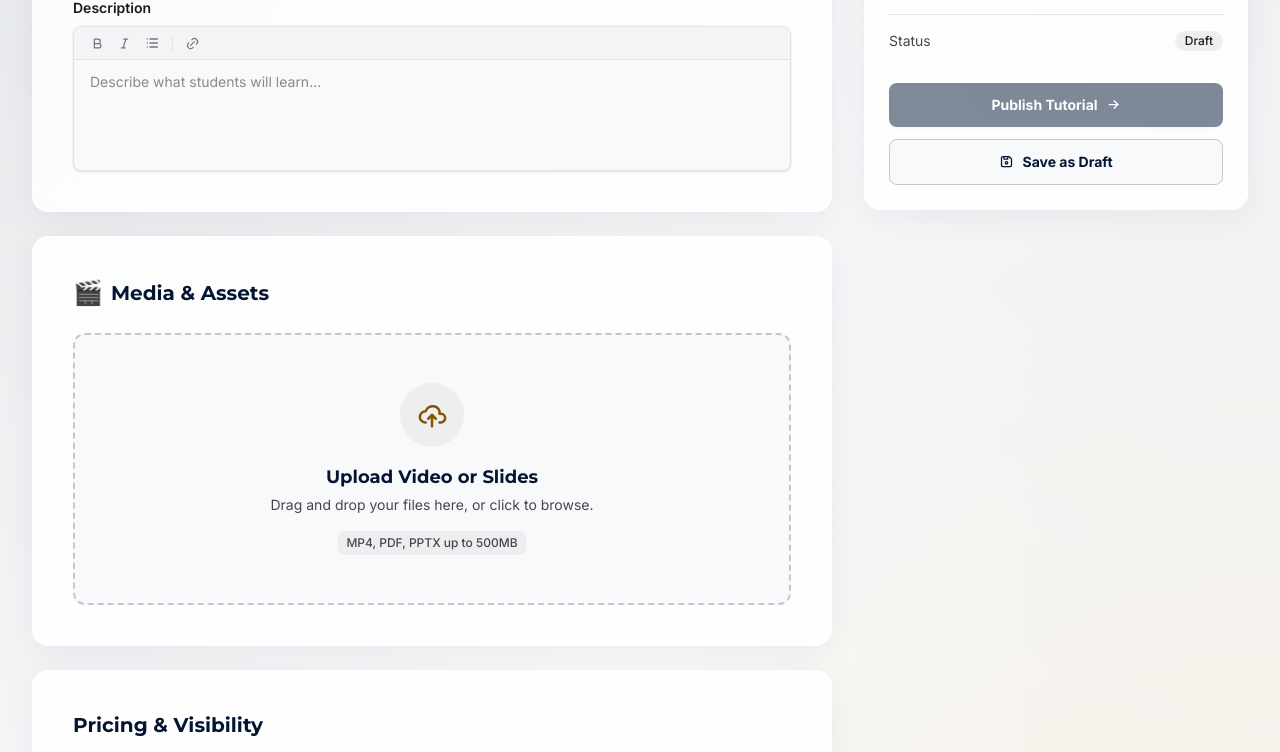
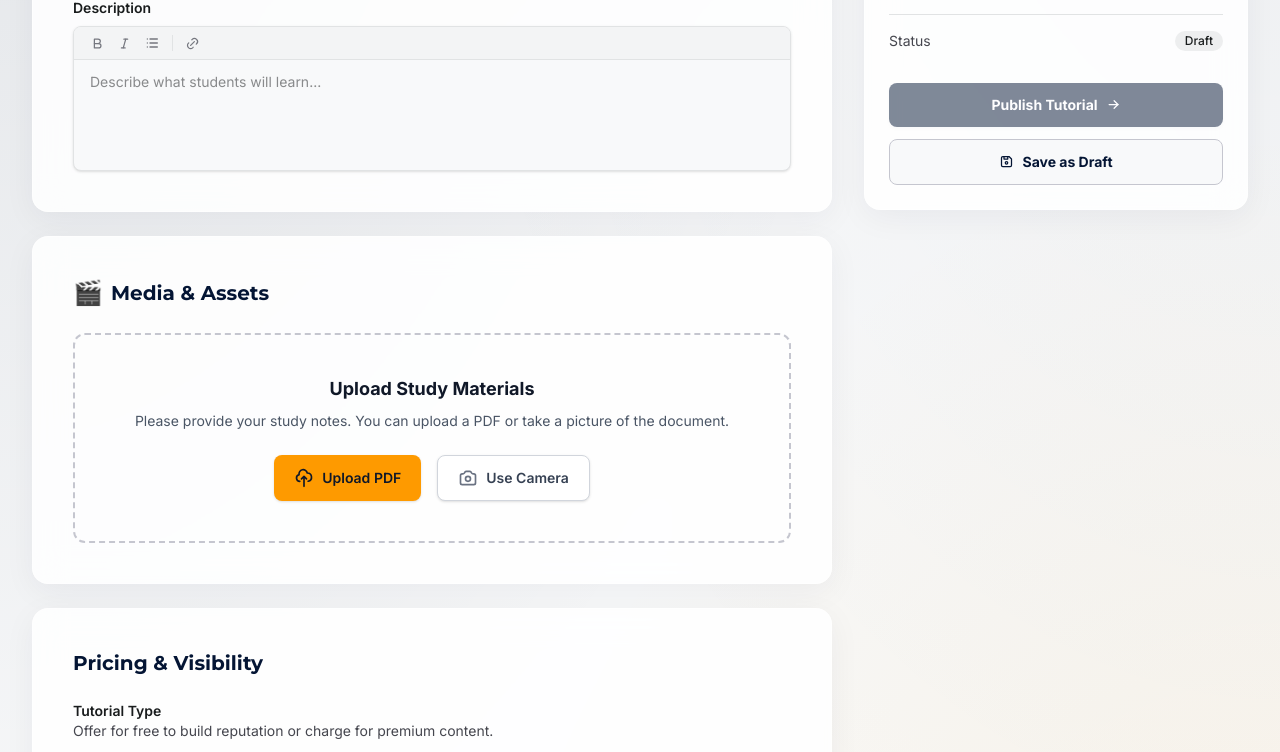
Before and after one commit to CampusHustle/frontend, a React (Vite) app: page /post-listing in a window 1280 px wide. Shown: the part 496-1248 px from the top of the page. Built offline with nearby package versions, Linux system fonts and the light colour scheme.

Commit message:
ui: replaced the upload file logic with uploadentrypoint component and enhance UploadEntryPoint container with interactive dashed border

```diff
--- a/src/components/UploadEntryPoint.jsx
+++ b/src/components/UploadEntryPoint.jsx
@@ -35,7 +35,7 @@ export default function UploadEntryPoint({ onFileSelect }) {
   };
 
   return (
-    <div className="w-full max-w-md rounded-2xl border-2 border-dashed border-gray-200 bg-white p-8 text-center">
+    <div className="w-full cursor-pointer rounded-xl border-2 border-dashed border-outline-variant p-10 text-center transition-colors duration-200 hover:border-primary hover:bg-surface-variant/30">
       <div className="mb-6">
         <h3 className="text-lg font-bold text-gray-900">Upload Study Materials</h3>
         <p className="mt-2 text-sm text-gray-600">
@@ -58,9 +58,8 @@ export default function UploadEntryPoint({ onFileSelect }) {
       <div className="flex flex-col gap-4 sm:flex-row justify-center">
         {/* PDF Upload Port */}
         <label
-          className={`flex cursor-pointer items-center justify-center gap-2 rounded-lg bg-amber-500 px-5 py-3 text-sm font-semibold text-gray-900 transition-colors hover:bg-amber-600 shadow-sm ${
-            isLoading ? 'opacity-50 cursor-not-allowed pointer-events-none' : ''
-          }`}
+          className={`flex cursor-pointer items-center justify-center gap-2 rounded-lg bg-amber-500 px-5 py-3 text-sm font-semibold text-gray-900 transition-colors hover:bg-amber-600 shadow-sm ${isLoading ? 'opacity-50 cursor-not-allowed pointer-events-none' : ''
+            }`}
         >
           {isLoading ? (
             <svg className="h-5 w-5 animate-spin text-gray-900" xmlns="http://www.w3.org/2000/svg" fill="none" viewBox="0 0 24 24">
@@ -84,9 +83,8 @@ export default function UploadEntryPoint({ onFileSelect }) {
 
         {/* Camera Capture Port */}
         <label
-          className={`flex cursor-pointer items-center justify-center gap-2 rounded-lg border border-gray-300 bg-white px-5 py-3 text-sm font-semibold text-gray-700 transition-colors hover:bg-gray-50 shadow-sm ${
-            isLoading ? 'opacity-50 cursor-not-allowed pointer-events-none' : ''
-          }`}
+          className={`flex cursor-pointer items-center justify-center gap-2 rounded-lg border border-gray-300 bg-white px-5 py-3 text-sm font-semibold text-gray-700 transition-colors hover:bg-gray-50 shadow-sm ${isLoading ? 'opacity-50 cursor-not-allowed pointer-events-none' : ''
+            }`}
         >
           <svg className="h-5 w-5 text-gray-500" fill="none" viewBox="0 0 24 24" stroke="currentColor" strokeWidth={2}>
             <path strokeLinecap="round" strokeLinejoin="round" d="M3 9a2 2 0 012-2h.93a2 2 0 001.664-.89l.812-1.22A2 2 0 0110.07 4h3.86a2 2 0 011.664.89l.812 1.22A2 2 0 0018.07 7H19a2 2 0 012 2v9a2 2 0 01-2 2H5a2 2 0 01-2-2V9z" />
--- a/src/screens/PostListingScreen.jsx
+++ b/src/screens/PostListingScreen.jsx
@@ -1,10 +1,9 @@
-import { useRef, useState } from 'react'
+import { useState } from 'react'
 import {
   IconArrowRight,
   IconBold,
   IconBuildingBank,
   IconChevronDown,
-  IconCloudUpload,
   IconDeviceFloppy,
   IconItalic,
   IconLink,
@@ -15,6 +14,7 @@ import {
 } from '@tabler/icons-react'
 import AppNavbar from '../components/AppNavbar.jsx'
 import Footer from '../components/Footer.jsx'
+import UploadEntryPoint from '../components/UploadEntryPoint.jsx'
 
 const SUBJECTS = ['Economics', 'Computer Science', 'Mathematics', 'Physics']
 
@@ -28,13 +28,11 @@ export default function PostListingScreen({ user, onLogout, onNavigate }) {
   const [description, setDescription] = useState('')
   const [tutorialType, setTutorialType] = useState('free')
   const [visibility, setVisibility] = useState('public')
-  const [fileName, setFileName] = useState('')
+  const [documentFile, setDocumentFile] = useState(null)
   const [feedback, setFeedback] = useState('')
-  const fileInputRef = useRef(null)
 
-  const handleFileChange = (e) => {
-    const file = e.target.files?.[0]
-    setFileName(file ? file.name : '')
+  const handleDocumentSelect = (file) => {
+    setDocumentFile(file)
   }
 
   const handleAction = (message) => {
@@ -181,38 +179,9 @@ export default function PostListingScreen({ user, onLogout, onNavigate }) {
                 <h2 className="mb-6 flex items-center font-display text-xl font-bold text-primary">
                   <span className="mr-2 text-2xl" aria-hidden="true">🎬</span> Media &amp; Assets
                 </h2>
-                <button
-                  type="button"
-                  onClick={() => fileInputRef.current?.click()}
-                  className="group flex w-full cursor-pointer flex-col items-center justify-center rounded-xl border-2 border-dashed border-outline-variant bg-surface px-6 py-12 transition-colors hover:border-secondary-container hover:bg-surface-low"
-                >
-                  <div className="mb-4 flex size-16 items-center justify-center rounded-full bg-surface-container transition-colors group-hover:bg-secondary-fixed">
-                    <IconCloudUpload
-                      size={30}
-                      className="text-secondary"
-                      aria-hidden="true"
-                    />
-                  </div>
-                  <h3 className="mb-1 font-display text-lg font-bold text-primary">
-                    Upload Video or Slides
-                  </h3>
-                  <p className="mb-4 text-sm text-on-surface-variant">
-                    {fileName
-                      ? `Selected: ${fileName}`
-                      : 'Drag and drop your files here, or click to browse.'}
-                  </p>
-                  <span className="inline-flex items-center rounded-md bg-surface-container px-2 py-1 text-xs font-medium text-on-surface-variant">
-                    MP4, PDF, PPTX up to 500MB
-                  </span>
-                  <input
-                    ref={fileInputRef}
-                    type="file"
-                    accept=".mp4,.pdf,.pptx"
-                    className="sr-only"
-                    aria-label="Upload video or slides"
-                    onChange={handleFileChange}
-                  />
-                </button>
+                <div className="flex w-full justify-center">
+                  <UploadEntryPoint onFileSelect={handleDocumentSelect} />
+                </div>
               </section>
 
               {/* Pricing & Visibility */}
@@ -234,11 +203,10 @@ export default function PostListingScreen({ user, onLogout, onNavigate }) {
                         type="button"
                         onClick={() => setTutorialType('free')}
                         aria-pressed={tutorialType === 'free'}
-                        className={`flex-1 rounded-md px-4 py-2 text-sm font-semibold transition-colors ${
-                          tutorialType === 'free'
+                        className={`flex-1 rounded-md px-4 py-2 text-sm font-semibold transition-colors ${tutorialType === 'free'
                             ? 'bg-surface-lowest text-primary shadow-level-1'
                             : 'text-on-surface-variant hover:text-primary'
-                        }`}
+                          }`}
                       >
                         Free
                       </button>
@@ -246,11 +214,10 @@ export default function PostListingScreen({ user, onLogout, onNavigate }) {
                         type="button"
                         onClick={() => setTutorialType('premium')}
                         aria-pressed={tutorialType === 'premium'}
-                        className={`flex-1 rounded-md px-4 py-2 text-sm font-semibold transition-colors ${
-                          tutorialType === 'premium'
+                        className={`flex-1 rounded-md px-4 py-2 text-sm font-semibold transition-colors ${tutorialType === 'premium'
                             ? 'bg-surface-lowest text-primary shadow-level-1'
                             : 'text-on-surface-variant hover:text-primary'
-                        }`}
+                          }`}
                       >
                         Premium
                       </button>
```
